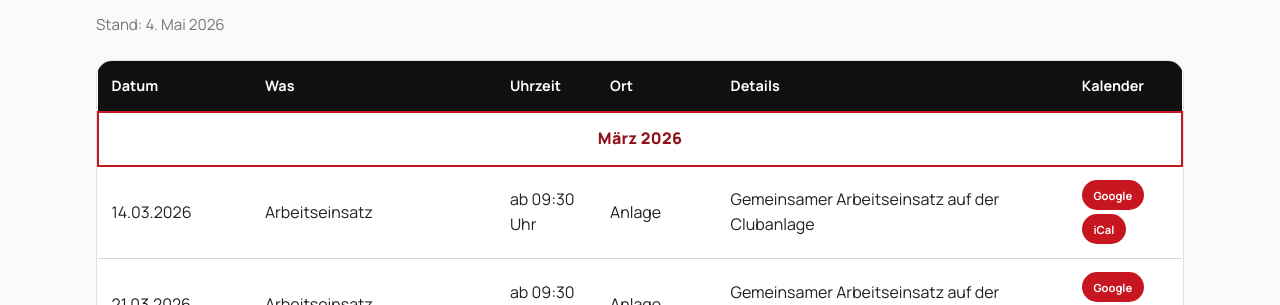
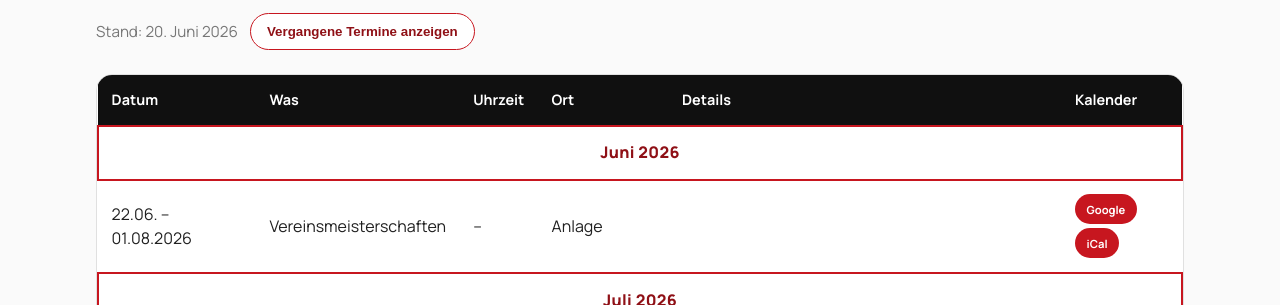
Before and after one commit to blum-dominik/tc-tiefenbach-iller-website, a plain HTML site: page schedule.html in a window 1280 px wide. Shown: the part 495-800 px from the top of the page. Drawn offline with Linux system fonts and the light colour scheme.

Commit message:
Hide dates by default when they are in the past (#9)

```diff
--- a/css/style.css
+++ b/css/style.css
@@ -262,6 +262,42 @@ img {
 .hero > * {
   position: relative;
   z-index: 1;
+}
+
+.section-meta-row {
+  display: flex;
+  align-items: center;
+  flex-wrap: wrap;
+  gap: var(--space-2);
+  margin-bottom: var(--space-3);
+}
+
+.section-meta-row .meta {
+  margin: 0;
+}
+
+.toggle-past-btn {
+  border: 1px solid var(--color-red);
+  background: var(--color-white);
+  color: var(--color-red-dark);
+  border-radius: 999px;
+  padding: 0.65rem 1rem;
+  font-weight: 700;
+  cursor: pointer;
+  transition: background-color 0.2s ease, color 0.2s ease, border-color 0.2s ease;
+}
+
+.toggle-past-btn:hover,
+.toggle-past-btn:focus-visible {
+  background: var(--color-red-soft);
+  border-color: var(--color-red-dark);
+  color: var(--color-red-dark);
+}
+
+.toggle-past-btn.is-active {
+  background: var(--color-red);
+  border-color: var(--color-red);
+  color: var(--color-white);
 }
 
 .kicker {
--- a/js/main.js
+++ b/js/main.js
@@ -80,6 +80,112 @@
   } else {
     revealItems.forEach(function (el) {
       el.classList.add("in-view");
+    });
+  }
+
+  const pastToggles = document.querySelectorAll("[data-toggle-past-events]");
+  const pastRows = document.querySelectorAll("tbody tr[data-event-date]");
+  const monthBreaks = document.querySelectorAll("tbody tr.month-break");
+
+  function getMonthKey(date) {
+    if (!date || Number.isNaN(date.getTime())) {
+      return "";
+    }
+    return date.getFullYear() + "-" + String(date.getMonth() + 1).padStart(2, "0");
+  }
+
+  function getMonthKeyFromLabel(label) {
+    if (!label) {
+      return "";
+    }
+
+    const monthNames = [
+      "Januar",
+      "Februar",
+      "März",
+      "April",
+      "Mai",
+      "Juni",
+      "Juli",
+      "August",
+      "September",
+      "Oktober",
+      "November",
+      "Dezember"
+    ];
+    const match = label.match(/([A-Za-zÄÖÜäöüß]+)\s+(\d{4})/);
+
+    if (!match) {
+      return "";
+    }
+
+    const monthIndex = monthNames.indexOf(match[1]);
+    if (monthIndex === -1) {
+      return "";
+    }
+
+    return match[2] + "-" + String(monthIndex + 1).padStart(2, "0");
+  }
+
+  function togglePastEvents(showPast) {
+    const today = new Date();
+    const todayBoundary = new Date(today.getFullYear(), today.getMonth(), today.getDate());
+
+    pastRows.forEach(function (row) {
+      const value = row.getAttribute("data-event-date");
+      const start = value ? new Date(value) : null;
+      const endValue = row.getAttribute("data-event-end-date");
+      const end = endValue ? new Date(endValue) : null;
+
+      if (!start || Number.isNaN(start.getTime())) {
+        return;
+      }
+
+      const startBoundary = new Date(start.getFullYear(), start.getMonth(), start.getDate());
+      const endBoundary = end ? new Date(end.getFullYear(), end.getMonth(), end.getDate()) : null;
+      const isPast = startBoundary < todayBoundary && (!endBoundary || endBoundary < todayBoundary);
+      const shouldHide = isPast && !showPast;
+
+      row.style.display = shouldHide ? "none" : "";
+      row.classList.toggle("is-past-hidden", shouldHide);
+      row.setAttribute("aria-hidden", shouldHide ? "true" : "false");
+    });
+
+    monthBreaks.forEach(function (row) {
+      const monthKey = getMonthKeyFromLabel(row.textContent.trim());
+      if (!monthKey) {
+        return;
+      }
+
+      const monthRows = Array.from(row.parentNode.querySelectorAll("tr[data-event-date]")).filter(function (eventRow) {
+        const eventDate = eventRow.getAttribute("data-event-date");
+        const eventStart = eventDate ? new Date(eventDate) : null;
+        if (!eventStart || Number.isNaN(eventStart.getTime())) {
+          return false;
+        }
+
+        return eventRow.style.display !== "none" && getMonthKey(eventStart) === monthKey;
+      });
+
+      const shouldHideMonth = monthRows.length === 0;
+      row.style.display = shouldHideMonth ? "none" : "";
+      row.setAttribute("aria-hidden", shouldHideMonth ? "true" : "false");
+    });
+
+    pastToggles.forEach(function (toggle) {
+      toggle.textContent = showPast ? "Vergangene Termine ausblenden" : "Vergangene Termine anzeigen";
+      toggle.setAttribute("aria-expanded", String(showPast));
+      toggle.classList.toggle("is-active", showPast);
+    });
+  }
+
+  if (pastToggles.length > 0) {
+    togglePastEvents(false);
+    pastToggles.forEach(function (toggle) {
+      toggle.addEventListener("click", function () {
+        const shouldShowPast = toggle.getAttribute("aria-expanded") !== "true";
+        togglePastEvents(shouldShowPast);
+      });
     });
   }
 
--- a/schedule.html
+++ b/schedule.html
@@ -63,7 +63,12 @@
       <section class="section reveal" aria-labelledby="events-title">
         <div class="section-header">
           <h2 id="events-title">Allgemeine Termine</h2>
-          <p class="meta">Stand: 4. Mai 2026</p>
+          <div class="section-meta-row">
+            <p class="meta">Stand: 20. Juni 2026</p>
+            <button class="toggle-past-btn" type="button" data-toggle-past-events aria-expanded="false">
+              Vergangene Termine anzeigen
+            </button>
+          </div>
         </div>
         <div class="table-wrap">
           <table>
@@ -181,7 +186,12 @@
       <section class="section reveal" aria-labelledby="matchdays-title">
         <div class="section-header">
           <h2 id="matchdays-title">Spieltage</h2>
-          <p class="meta">Stand: 20. April 2026</p>
+          <div class="section-meta-row">
+            <p class="meta">Stand: 20. Juni 2026</p>
+            <button class="toggle-past-btn" type="button" data-toggle-past-events aria-expanded="false">
+              Vergangene Termine anzeigen
+            </button>
+          </div>
         </div>
         <div class="filter-bar" id="matchdays-filter" role="group" aria-label="Filtern nach Mannschaft"></div>
         <div class="table-wrap">
@@ -336,13 +346,6 @@
                 <td>Heimspiel</td>
                 <td>TC Kettershausen</td>
               </tr>
-              <tr data-event-date="2026-06-27T13:00:00" data-event-end-date="2026-06-27T19:00:00">
-                <td>27.06.2026</td>
-                <td>Herren 30</td>
-                <td>13:00 Uhr</td>
-                <td>Auswärtsspiel</td>
-                <td>SV Münsterhausen</td>
-              </tr>
               <tr data-event-date="2026-06-28T09:00:00" data-event-end-date="2026-06-28T15:00:00">
                 <td>28.06.2026</td>
                 <td>Damen II</td>
@@ -416,6 +419,13 @@
                 <td>Auswärtsspiel</td>
                 <td>RSV Wullenstetten</td>
               </tr>
+              <tr data-event-date="2026-07-18T10:00:00" data-event-end-date="2026-07-18T16:00:00">
+                <td>18.07.2026</td>
+                <td>Herren 30</td>
+                <td>10:00 Uhr</td>
+                <td>Auswärtsspiel</td>
+                <td>SV Münsterhausen</td>
+              </tr>
               <tr data-event-date="2026-07-24T15:00:00" data-event-end-date="2026-07-24T21:00:00">
                 <td>24.07.2026</td>
                 <td>Knaben 15</td>
```
